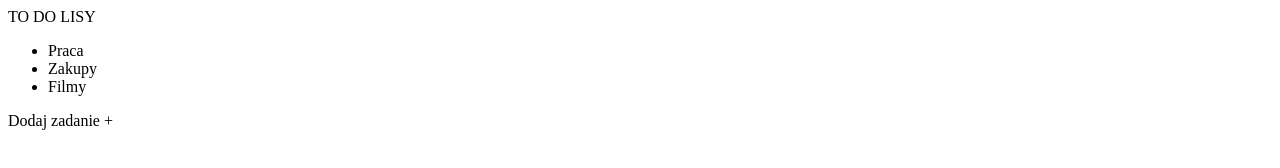
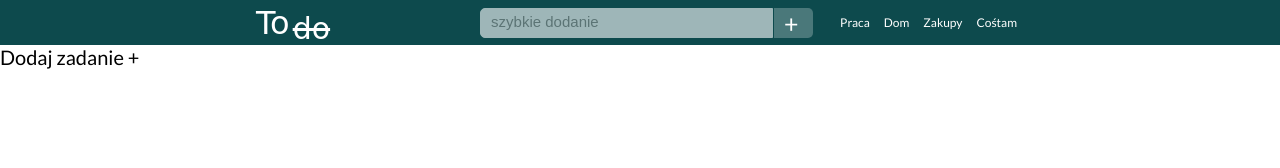
Before and after one commit to kubasiwek/ToDoList, a website built with webpack: page index.html in a window 1280 px wide. Built offline with nearby package versions, Linux system fonts and the light colour scheme; a web font is replaced by a local one.

Commit message:
testowy wyglad headera

```diff
--- /dev/null
+++ b/css/style.css
@@ -0,0 +1,110 @@
+* {
+     margin: 0;
+     padding: 0;
+     box-sizing: border-box;
+}
+
+html{
+     font-size: 20px;
+}
+
+body {
+     font-family: 'Lato', 'Arial', sans-serif;
+
+}
+
+header {
+     width: 100%;
+     height: 45px;
+     background: #0D4A4D;
+     color: #fff;
+}
+
+.main_wrapper {
+     width: 60%;
+     margin: 0 auto;
+}
+
+.logo {
+     /*font-family: 'Shadows Into Light', cursive, 'Arial', sans-serif;*/
+     /*font-family: 'Lato', 'Arial', sans-serif;*/
+     /*font-family: 'Permanent Marker', cursive;*/
+     /*font-family: 'Merienda', cursive;*/
+     /*display: inline-block;*/
+     text-decoration: none;
+     color: white;
+     font-family: 'Rancho', cursive;
+     font-size: 1.6rem;
+     word-spacing: 20px;
+}
+
+.logo_small {
+     /*display: inline-block;*/
+     text-decoration-line: line-through;
+     font-size: 1.5rem;
+     padding-left: 3px;
+     position: relative;
+     top: 5px;
+}
+
+.header_box{
+     height: 45px;
+     display: flex;
+     /*justify-content: space-between;*/
+     align-items: center;
+}
+
+#quick_add{
+     margin-left: 150px;
+     height: 30px;
+     width: 300px;
+     opacity: 0.6;
+     border: 1px solid white;
+     border-radius: 5px 0 0 5px;
+}
+#quick_add:focus{
+     outline: none;
+}
+#quick_add:hover{
+     opacity: 0.7;
+}
+
+#quick_add::placeholder{
+     padding-left: 10px;
+     font-size: 15px;
+     opacity: 0.8;
+}
+
+.add-btn{
+     width: 40px;
+     height: 30px;
+     margin-left: 1px;
+     background: rgba(253,255,255,0.25);
+     font-size: 25px;
+     border-radius: 0 5px 5px 0;
+}
+
+.add-btn:hover{
+     cursor: pointer;
+     background: rgba(253,255,255,0.4);
+}
+
+.add-btn span{
+     margin-left: 10px;
+}
+
+.category_btn_box{
+     display: flex;
+     margin-left: 20px;
+}
+.category_btn{
+     /*height: 30px;*/
+     /*width: 40px;*/
+     font-size: 12px;
+     padding: 5px;
+     margin: 0 2px;
+}
+.category_btn:hover{
+     background: rgba(253,255,255,0.25);
+     cursor: pointer;
+}
--- a/index.html
+++ b/index.html
@@ -3,22 +3,31 @@
 <head>
     <meta charset="UTF-8">
     <title>TO DO LISY</title>
-    <link href="https://fonts.googleapis.com/css?family=Amatic+SC:400,700|Lato:400,700&amp;subset=latin-ext" rel="stylesheet">
+    <link href="https://fonts.googleapis.com/css?family=Amatic+SC:400,700|Lato:400,700&amp;subset=latin-ext"
+          rel="stylesheet">
+    <link href="https://fonts.googleapis.com/css?family=Permanent+Marker|Shadows+Into+Light" rel="stylesheet">
+    <link href="https://fonts.googleapis.com/css?family=Merienda|Rancho" rel="stylesheet">
     <meta name="viewport" content="width=device-width, initial-scale=1.0">
+    <link rel="stylesheet" href="css/style.css">
 </head>
 <body>
 <header>
-        <div class="logo">
-            <span>TO DO LISY</span>
+    <div class="main_wrapper">
+        <div class="header_box">
+            <!--<div class="logo">-->
+                <a href="#" class="logo">
+                    <span>To</span><span class="logo_small">do</span>
+                </a>
+            <input type="text" id="quick_add" placeholder="szybkie dodanie">
+            <div class="add-btn"><span>+</span></div>
+            <div class="category_btn_box">
+                <div class="category_btn"><span>Praca</span></div>
+                <div class="category_btn"><span>Dom</span></div>
+                <div class="category_btn"><span>Zakupy</span></div>
+                <div class="category_btn"><span>Cośtam</span></div>
             </div>
-
-        <nav>
-            <ul class="menu">
-                <li class="list">Praca</li>
-                <li class="list">Zakupy</li>
-                <li class="list">Filmy</li>
-            </ul>
-        </nav>
+        </div>
+    </div>
 </header>
 
 <section class="main-container">
@@ -29,7 +38,7 @@
         <form>
             <!--pola formularza, domyślnie schowane -->
         </form>
-        </div >
+    </div>
     <div class="to-do-list">
         <div class="list-header">
             <!--nagłówek listy-->
@@ -43,7 +52,7 @@
 </section>
 
 
-</body>
 <script src="js/jquery.min.js"></script>
 <script src="js/app.js"></script>
+</body>
 </html>
--- a/scss/main.scss
+++ b/scss/main.scss
@@ -1,10 +1,46 @@
-*{
-  margin:0;
-  padding:0;
-  box-sizing:border-box;
+* {
+    margin: 0;
+    padding: 0;
+    box-sizing: border-box;
 }
-body{
-  font-family: 'Lato','Arial', sans-serif;
-  //font-family: 'Amatic SC', cursive;
-  //czcionka mniej komputerowa
+
+body {
+    font-family: 'Lato', 'Arial', sans-serif;
+    //font-family: 'Amatic SC', cursive;
+    //czcionka mniej komputerowa
 }
+
+$columns = 12;
+
+.grid-container {
+    width: 100%;
+    max-width: 950px;
+    margin: 0 auto;
+    .row {
+        &:before {
+            content: '';
+            display: table;
+            clear: both;
+        }
+        margin-bottom: 10px;
+
+        //generuje style w css dla $i = 12 kolumn gdzie szerokość w zależności od rodzaju kolumnuy
+        // jest albo 100% / ilość kolumn razy dana wielkość kolumny
+        @for $i from 1 through $columns {
+            .col-#{$i} {
+                min-height: 1px;
+                width: 100%/$columns*$i;
+                float: left;
+                border: 2px solid black;
+            }
+        }
+    }
+}
+
+
+header {
+    width: 100%;
+    height: 45px;
+    background: #0B1D53;
+
+}
```
Also changed, not shown: package.json (+14 -2 lines), images/icons/magnifying-glass.svg (added), 1 other file. Lines whose indentation alone changed are shown as unchanged.
